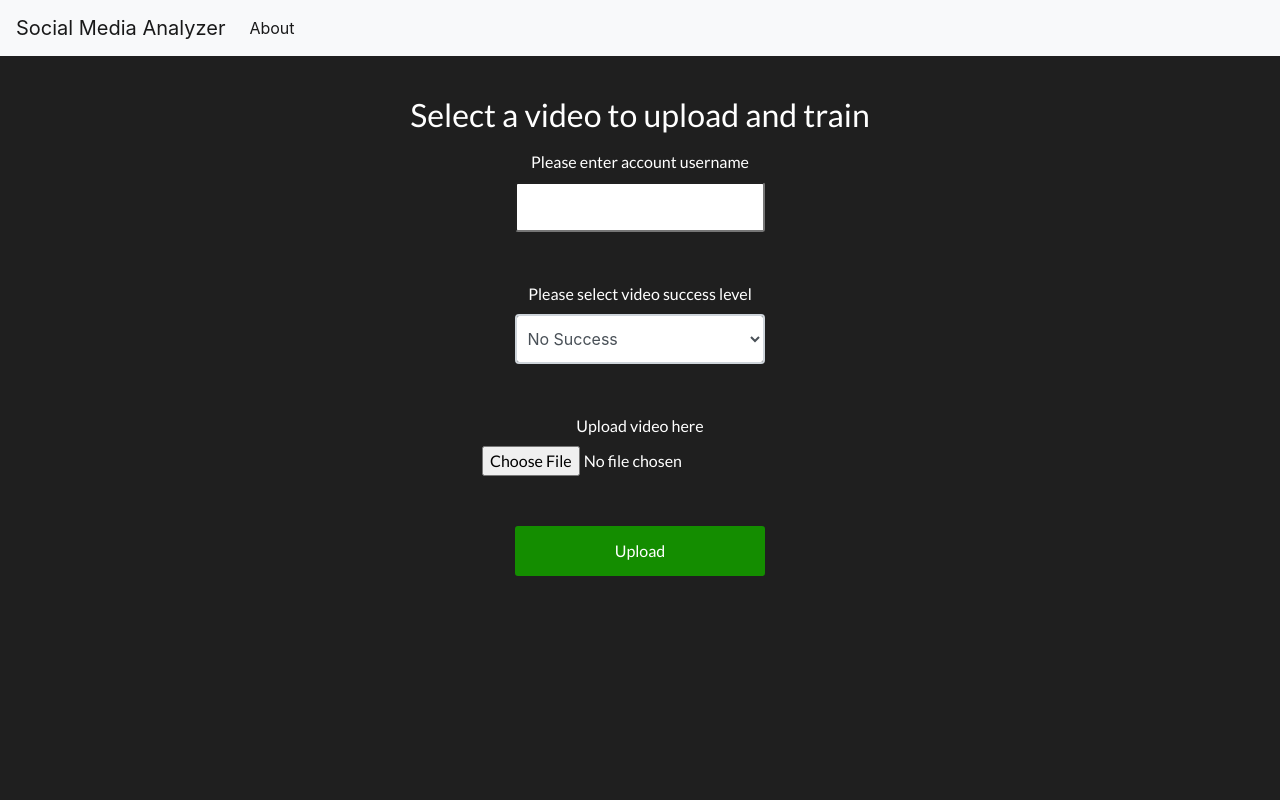
After one commit to jalen-launchpad/seniorproj, a Flask app: page /upload in a window 1280 px wide. The commit adds this page. Run offline with Flask 2, Linux system fonts and the light colour scheme; some libraries are stand-ins or nearby versions.

Commit message:
converted to webapp

```diff
--- /dev/null
+++ b/app.py
@@ -0,0 +1,12 @@
+from flask import Flask, request
+from flask_cors import CORS, cross_origin
+from flask_sqlalchemy import SQLAlchemy
+
+UPLOAD_FOLDER = 'static/uploads/'
+
+app = Flask(__name__)
+CORS(app)
+app.secret_key = "secret key"
+app.config['UPLOAD_FOLDER'] = UPLOAD_FOLDER
+app.config['SQLALCHEMY_DATABASE_URI'] = 'sqlite:///seniorproject.db'
+db = SQLAlchemy(app)
--- a/src/app.py
+++ b/init_db.py
@@ -1,3 +1,6 @@
+from app import db
+from record import *
+from record_cuts import *
 from flask import Flask, request
 from flask_cors import CORS, cross_origin
 from flask_sqlalchemy import SQLAlchemy
@@ -10,3 +13,6 @@ app.secret_key = "secret key"
 app.config['UPLOAD_FOLDER'] = UPLOAD_FOLDER
 app.config['SQLALCHEMY_DATABASE_URI'] = 'sqlite:////Users/jalengabbidon/Desktop/seniorproject/flask/seniorproject.db'
 db = SQLAlchemy(app)
+
+db.create_all()
+db.session.commit()
--- a/src/record.py
+++ b/record.py
@@ -5,6 +5,7 @@ class Record(db.Model):
     account_username = db.Column(db.String(80), unique=False, nullable=False)
     filename = db.Column(db.String(120), unique=False, nullable=False)
     num_cuts = db.Column(db.Integer, nullable=False)
+    success_level = db.Column(db.String(80), nullable=False, default="medium")
 
     __table_args__ = (
         db.UniqueConstraint('account_username', 'filename', name='uix_1'),
--- /dev/null
+++ b/static/css/style.css
@@ -0,0 +1,77 @@
+html, body {
+    height: 100%;
+    margin: 0px;
+}
+
+h1, h2, h3, h4, h5, h6, label, input {
+    color: #fff;
+    text-align: center;
+    font-family: "Lato";
+}
+
+.background {
+    background-color: #1f1f1f;
+    height: 100%;
+}
+
+.form-control {
+    padding: .6rem .8rem !important;
+    border: 2px solid #ced4da !important;
+    transition: none !important;
+}
+select.form-control{
+    height: 50px !important;
+    width: 250px;
+    padding: .6rem .4rem calc(.6rem + 1px) .4rem !important;
+}
+
+.button {
+    padding: 0;
+    border: none;
+    background: #148D00;
+}
+
+p {
+    color: #fff;
+}
+
+.container {
+    height: 70%;
+}
+
+.fullscreen {
+    height: 100%;
+}
+
+.select-mode-button {
+    border-radius: 2px;
+    background-color: #fbbc72;
+    border: none;
+    color: #1f1f1f;
+    padding: 30px 30px 30px 30px;
+    text-align: center;
+    text-decoration: none;
+    display: inline-block;
+    font-size: 32px;
+    margin: 4px 30px;
+}
+
+.flex-horizontal {
+    display: flex;
+    flex-direction: row;
+}
+
+
+.flex-vertical {
+    display: flex;
+    flex-direction: column;
+}
+
+.flex-justify-center {
+    justify-content: center;
+    align-items: center;
+}
+
+.flex-justify-evenly {
+    justify-content: space-evenly;
+}
--- /dev/null
+++ b/templates/base.html
@@ -0,0 +1,45 @@
+<!doctype html>
+<html lang="en">
+  <head>
+    <!-- Required meta tags -->
+    <meta charset="utf-8">
+    <meta name="viewport" content="width=device-width, initial-scale=1, shrink-to-fit=no">
+
+    <!-- Bootstrap CSS -->
+    <link rel="stylesheet" href="https://stackpath.bootstrapcdn.com/bootstrap/4.3.1/css/bootstrap.min.css" integrity="sha384-ggOyR0iXCbMQv3Xipma34MD+dH/1fQ784/j6cY/iJTQUOhcWr7x9JvoRxT2MZw1T" crossorigin="anonymous">
+    <link rel="stylesheet" href="{{ url_for('static', filename= 'css/style.css') }}">
+    <link href='http://fonts.googleapis.com/css?family=Lato:400,700' rel='stylesheet' type='text/css'>
+
+    <title>{% block title %} {% endblock %}</title>
+  </head>
+  <body>
+    <div class="background">
+    <nav class="navbar navbar-expand-md navbar-light bg-light">
+        <a class="navbar-brand" href="{{ url_for('select_mode')}}">Social Media Analyzer</a>
+        <button class="navbar-toggler" type="button" data-toggle="collapse" data-target="#navbarNav" aria-controls="navbarNav" aria-expanded="false" aria-label="Toggle navigation">
+            <span class="navbar-toggler-icon"></span>
+        </button>
+        <div class="collapse navbar-collapse" id="navbarNav">
+            <ul class="navbar-nav">
+            <li class="nav-item active">
+                <a class="nav-link" href="#">About</a>
+            </li>
+            </ul>
+        </div>
+    </nav>
+        <div class="container">
+            <div class="fullscreen">
+                <div class="flex-vertical flex-justify-center fullscreen">
+            {% block content %} {% endblock %}
+                </div>
+            </div>
+        </div>
+    </div>
+
+    <!-- Optional JavaScript -->
+    <!-- jQuery first, then Popper.js, then Bootstrap JS -->
+    <script src="https://code.jquery.com/jquery-3.3.1.slim.min.js" integrity="sha384-q8i/X+965DzO0rT7abK41JStQIAqVgRVzpbzo5smXKp4YfRvH+8abtTE1Pi6jizo" crossorigin="anonymous"></script>
+    <script src="https://cdnjs.cloudflare.com/ajax/libs/popper.js/1.14.7/umd/popper.min.js" integrity="sha384-UO2eT0CpHqdSJQ6hJty5KVphtPhzWj9WO1clHTMGa3JDZwrnQq4sF86dIHNDz0W1" crossorigin="anonymous"></script>
+    <script src="https://stackpath.bootstrapcdn.com/bootstrap/4.3.1/js/bootstrap.min.js" integrity="sha384-JjSmVgyd0p3pXB1rRibZUAYoIIy6OrQ6VrjIEaFf/nJGzIxFDsf4x0xIM+B07jRM" crossorigin="anonymous"></script>
+  </body>
+</html>
--- a/templates/upload.html
+++ b/templates/upload.html
@@ -1,6 +1,8 @@
-<!doctype html>
-<title>Python Flask - Video Upload and Play Example</title>
-<h2>Select a video to upload and play</h2>
+{% extends 'base.html' %}
+
+{% block content %}
+	<div>
+		<h2>Select a video to upload and train</h2>
 		<p>
 			{% with messages = get_flashed_messages() %}
 			{% if messages %}
@@ -14,18 +16,38 @@
 		</p>
 		{% if filename %}
 			<div style="margin: 10px auto;">
+
 				<video autoplay="autoplay" controls="controls" preload="preload">
 					<source src="{{ url_for('display_video', filename=filename) }}" type="video/mp4"></source>
 				</video>
 			</div>
 		{% endif %}
-<form method="post" action="/" enctype="multipart/form-data">
-    <dl>
-		<p>
-			<input type="file" name="file" autocomplete="off" required>
-		</p>
-    </dl>
-    <p>
-		<input type="submit" value="Upload">
-	</p>
+
+		<form method="post" action="http://localhost:5000/train" method = "POST" enctype="multipart/form-data">
+			<div class="flex-vertical flex-justify-evenly">
+				<div class="flex-vertical flex-justify-center">
+					<label for="username">Please enter account username</label>
+					<input style="width: 250px; height: 50px; border-radius:3px; color:black;" type="text" name="username" autocomplete="on" required>
+				</div>
+
+				<div style="margin-top: 50px;" class="flex-vertical flex-justify-center">
+					<label for="success">Please select video success level</label>
+					<select class="form-control" name="success_level" id="success">
+						<option value="none">No Success</option>
+						<option value="low">Low Success</option>
+						<option value="medium">Medium Success</option>
+						<option value="high">High Success</option>
+					  </select>
+				</div>
+
+				<div style="margin-top: 50px;" class="flex-vertical flex-justify-center">
+					<label for="username">Upload video here</label>
+					<input type="file" id="file" name="file" autocomplete="off" required>
+				</div>
+			<div style="margin-top: 50px;" class="flex-horizontal flex-justify-center">
+				<input class="button" style="border:none; width: 250px; height: 50px; border-radius:3px; color:white;" type="submit" value="Upload">
+			</div>
+			</div>
 		</form>
+	</div>
+{% endblock %}
--- a/src/upload.py
+++ b/upload.py
@@ -7,8 +7,14 @@ from werkzeug.utils import secure_filename
 import torch
 from dvt import VideoBatchInput, DiffAnnotator, DVTOutput, CutAggregator
 from record import Record
+from record_cuts import RecordCuts
+from sklearn import tree
 
 @app.route('/')
+def select_mode():
+    return render_template('selectMode.html')
+
+@app.route('/upload')
 def upload_form():
     return render_template('upload.html')
 
@@ -31,40 +37,91 @@ def verify_params():
     return False
 
 def verify_database(username, filename):
-    records_by_username = Record.query.filter_by(account_username='jalengabbidon')
-    records_by_username.filter_by(filename=filename)
-    if records_by_username.count() <= 1:
+    records_by_username = Record.query.filter_by(account_username=username)
+    records_by_username_and_filename = records_by_username.filter_by(filename=filename)
+    if records_by_username_and_filename.count() == 0:
         return True
     return False
 
-@app.route('/', methods=['POST'])
+@app.route('/train', methods=['POST'])
 def upload_video():
+    print("made it here 1")
+    if check_file_validity() and verify_params():
 
-    if check_file_validity() and verify_params():
+        print("made it here 2")
+        print(request.form.keys())
         username = request.form['username']
+        print("made it here 3")
+
+        success_level = request.form['success_level']
+
         file = request.files['file']
+
         filename = secure_filename(file.filename)
         fullpath = os.path.join(app.config['UPLOAD_FOLDER'], filename)
+        print("made it here 4")
 
         if not verify_database(username, filename):
+            print("made it here 5")
             return Response("A record already exists with specified username and filename", status=409,)
         file.save(fullpath)
         cuts = extract_cuts(fullpath)
+        print(cuts)
         num_cuts = len(cuts.index)
         extract_first_frame(fullpath)
-
+        print("made it here 6")
 
         os.remove(fullpath)
         print('upload_video filename: ' + filename)
 
-        record = Record(account_username=request.form['username'], filename=filename, num_cuts=len(cuts))
+        record = Record(account_username=request.form['username'], filename=filename, num_cuts=len(cuts), success_level=success_level)
+        for cut in cuts.iterrows():
+            record_cuts = RecordCuts(account_username=request.form['username'], filename=filename, start_timestamp = int(cut[1]['frame_start']), end_timestamp = int(cut[1]['frame_end']))
+            db.session.add(record_cuts)
         db.session.add(record)
         db.session.commit()
 
-        return cuts.to_json()
+        print("made it here 7")
+
+        return render_template('upload.html')
     else:
+        print("made it here 8")
+
         print("Error")
         return "error"
+
+@app.route('/analysis', methods=['POST'])
+def analyze_video():
+    username = request.form['username']
+    file = request.files['file']
+    filename = secure_filename(file.filename)
+    fullpath = os.path.join(app.config['UPLOAD_FOLDER'], filename)
+
+    if not verify_database(username, filename):
+        print("made it here 55!!!")
+        return Response("A record already exists with specified username and filename", status=409,)
+    file.save(fullpath)
+    cuts = extract_cuts(fullpath)
+    num_cuts = len(cuts.index)
+    print("made it here 4!!!")
+
+    os.remove(fullpath)
+    print('upload_video filename: ' + filename)
+
+    print("made it here 5!!!")
+    label_vector = ['low', 'medium', 'low', 'high']
+    feature_vector = [[3], [4], [2], [7]]
+    classifier = tree.DecisionTreeClassifier()
+    classifier = classifier.fit(feature_vector, label_vector)
+    print(str(classifier.predict([[num_cuts]])))
+    dot_data = tree.export_graphviz(classifier, out_file=None)
+    # graph = graphviz.Source(dot_data)
+    # graph.render("Silliman")
+
+# tree.plot_tree(classifier)
+
+    return cuts.to_json()
+
 
 
 def extract_cuts(fullpath):
```
Also changed, not shown: READEME.md (added, +9 -0 lines), record_cuts.py (added, +11 -0 lines), templates/selectMode.html (added, +19 -0 lines), main.py (renamed from src/main.py), seniorproject.db, social.db (added), static/uploads/test.jpg (added). Lines whose indentation alone changed are shown as unchanged.
